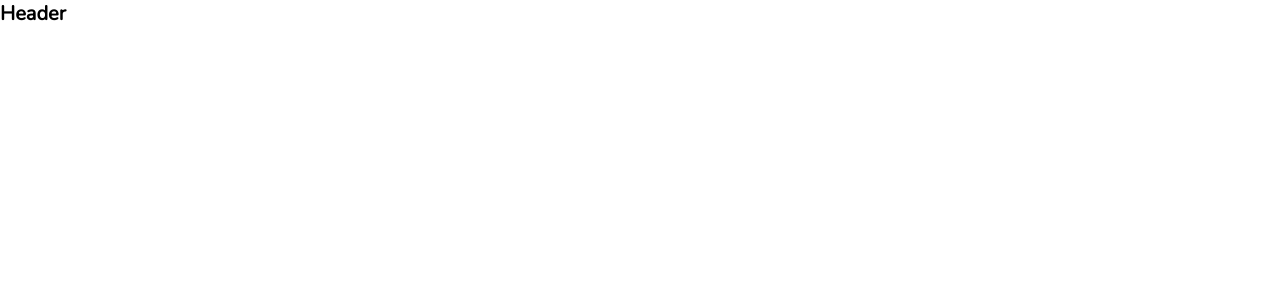
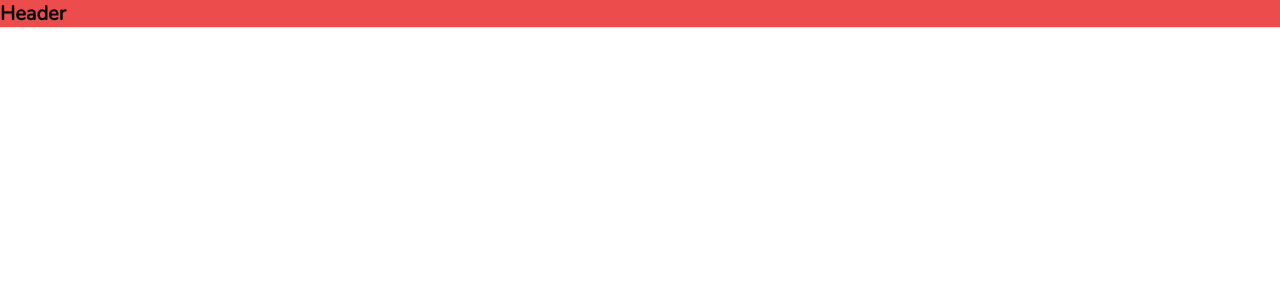
Before and after one commit to jdomo/jd-portfolio, a React (Create React App) app: page / in a window 1280 px wide. Shown: the top 300 px of the page. Built offline with nearby package versions, Linux system fonts and the light colour scheme.

Commit message:
sass test successful

```diff
--- a/package.json
+++ b/package.json
@@ -13,7 +13,7 @@
     "build": "react-scripts build",
     "test": "react-scripts test",
     "eject": "react-scripts eject",
-    "compile:sass": "node-sass public/sass/main.scss src/css/style.css"
+    "compile:sass": "node-sass public/sass/main.scss src/css/style.css -w"
   },
   "eslintConfig": {
     "extends": "react-app"
--- a/public/index.html
+++ b/public/index.html
@@ -23,7 +23,7 @@
       Learn how to configure a non-root public URL by running `npm run build`.
     -->
     <link href="https://fonts.googleapis.com/css?family=Nunito&display=swap" rel="stylesheet">
-    <title>Joseph Domovitch</title>
+    <title>Joseph Domovitch | Web Developer</title>
   </head>
   <body>
     <noscript>You need to enable JavaScript to run this app.</noscript>
--- /dev/null
+++ b/public/sass/components/_header.scss
@@ -0,0 +1,3 @@
+.header {
+  background: #ed4c4c;
+}
--- a/public/sass/main.scss
+++ b/public/sass/main.scss
@@ -10,9 +10,9 @@
 @import "./base/util";
 
 //COMPONENTS
+@import "./components/header";
 
 //LAYOUT
-@import "./layout/header";
 
 //PAGES
 @import "./pages/home"
--- a/src/components/Header.js
+++ b/src/components/Header.js
@@ -2,7 +2,9 @@ import React from "react";
 
 const Header = () => {
   return (
-    <h1>Header</h1>
+    <header className="header">
+      <h1>Header</h1>
+    </header>
   )
 }
 
--- a/src/css/style.css
+++ b/src/css/style.css
@@ -13,3 +13,6 @@ body {
 
 body {
   font-family: 'Nunito', sans-serif; }
+
+.header {
+  background: #ed4c4c; }
```
Also changed, not shown: public/sass/layout/_header.scss (deleted).
